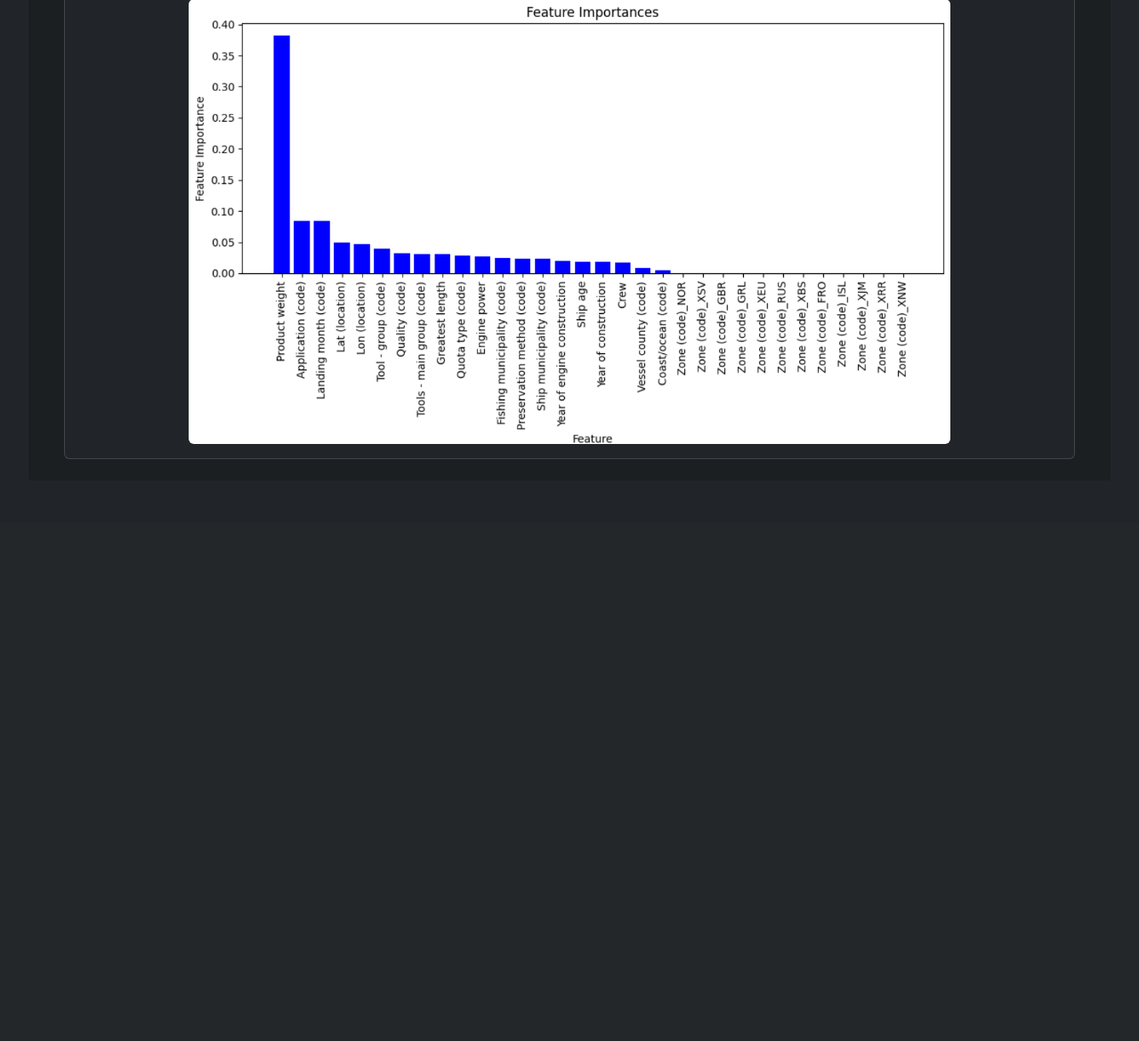
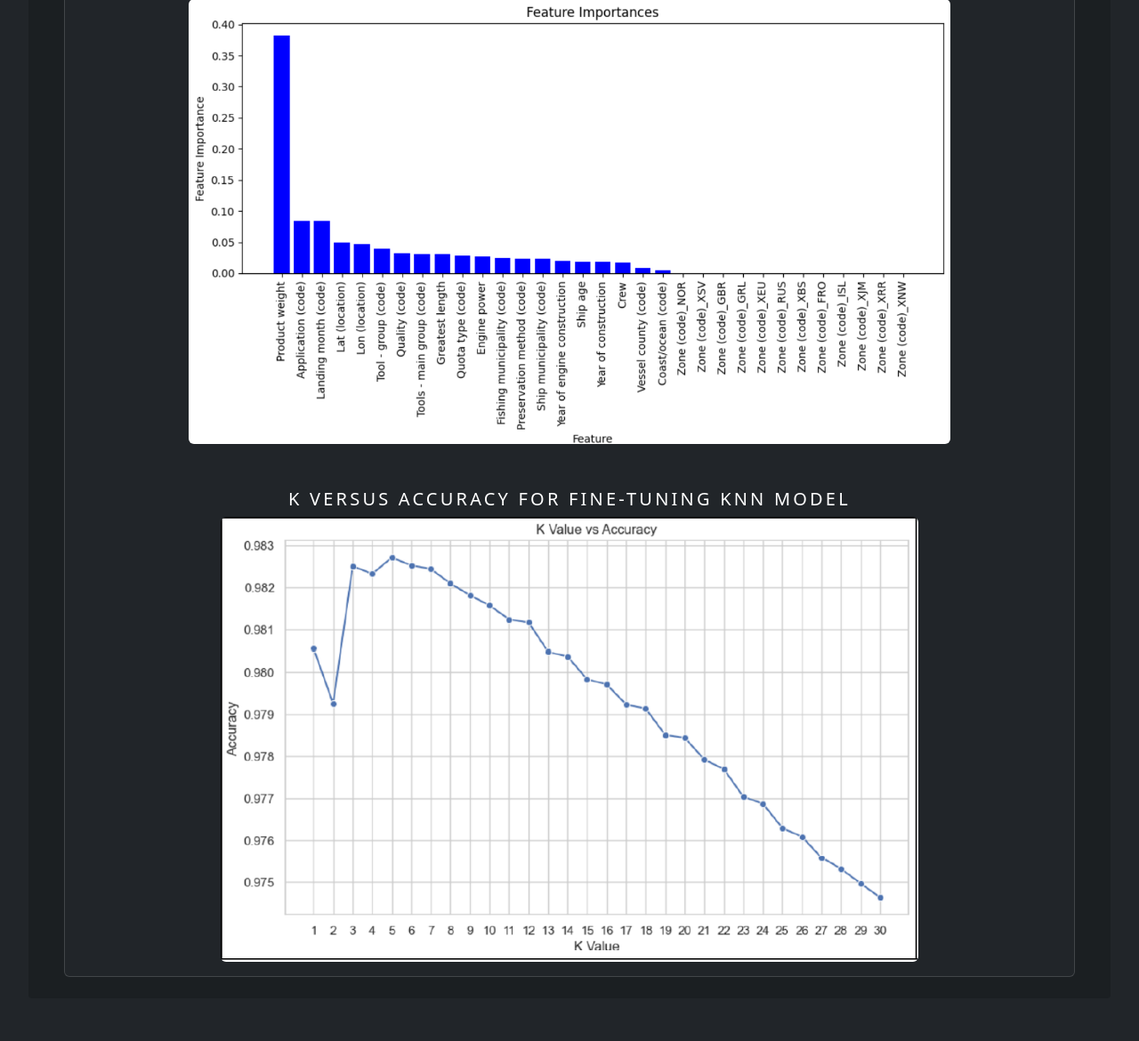
Before and after one commit to sridharahn/norway-fishing-MLModel, a Django app: page / in a window 1280 px wide, after a click on "STATISTICS". Shown: the part 1402-2572 px from the top of the page at 89% size. Before the commit the page ends 1918 px from the top, so only its background shows below. Run offline with Django 4.2, Linux system fonts and the light colour scheme; parts of the project's set-up code (start-up, migrations or seed data) failed here and were passed over; some libraries are stand-ins or nearby versions; some web fonts are replaced.

Commit message:
updated statistic visuals

```diff
--- a/norway_fishing/norway_fishing/templates/landing.html
+++ b/norway_fishing/norway_fishing/templates/landing.html
@@ -770,6 +770,12 @@
             <div class"row gx-3 p-3">
               <img src="{% static 'feature_imp.png'%}" class=" rounded img-fluid" alt="..." style="height:500px">
             </div>
+            <div class"row gx-3 p-3" style="padding-top:50px">
+              <h5>K versus Accuracy for fine-tuning KNN Model</h5>
+            </div>
+            <div class"row gx-3 p-3">
+              <img src="{% static 'k_versus_accuracy.png'%}" class=" rounded img-fluid" alt="..." style="height:500px">
+            </div>
           </div>
         </article>
       </div>
```
Also changed, not shown: norway_fishing/norway_fishing/static/k_versus_accuracy.png (added).
